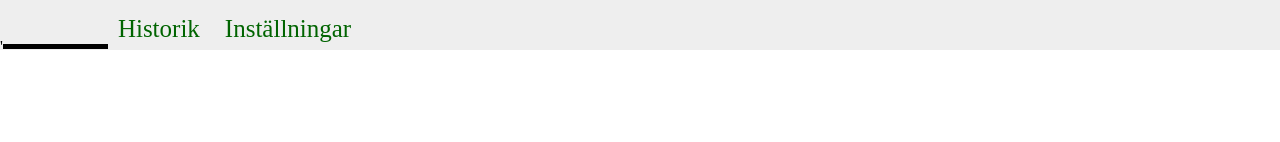
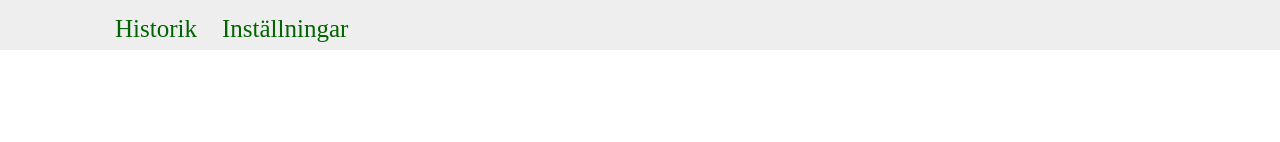
Before and after one commit to danielljunghill/fm-web, a Vue app: page / in a window 1280 px wide. Shown: the top 142 px of the page. Built offline with nearby package versions, Linux system fonts and the light colour scheme.

Commit message:
change style for menu-item

```diff
--- a/src/components/Header.vue
+++ b/src/components/Header.vue
@@ -1,7 +1,7 @@
 <template>
       <div>
           <div v-on:click="toggleMnu">
-        <MenuIcon></MenuIcon>'</div>
+        <MenuIcon></MenuIcon></div>
         <!-- <a class="menu-selection" ref="mnu-selection" v-on:click="toggleMnu"></a> -->
 
        <div>
--- a/src/styles/fm-styles.css
+++ b/src/styles/fm-styles.css
@@ -115,7 +115,10 @@ li {
 }
 
 
+#header #menuIcon {
+    visibility: hidden;
 
+}
 /* .*/
 /*
 #taskGroupLinks::after
@@ -227,10 +230,16 @@ li {
         width:100%
     }
 
+    .linkNavigation
+    {
+        margin-top: -3px;
+    }
+
     .linkNavigation a{
         display: block;
         background:white;
         color: darkgray;
+        height: 50px;
         float:none;
         margin:0px;
         border-style: none;
@@ -264,6 +273,7 @@ li {
 
 
     #header #menuIcon {
+        visibility: visible;
         float: right;
         width: 40px;
         margin: 0px;
```
